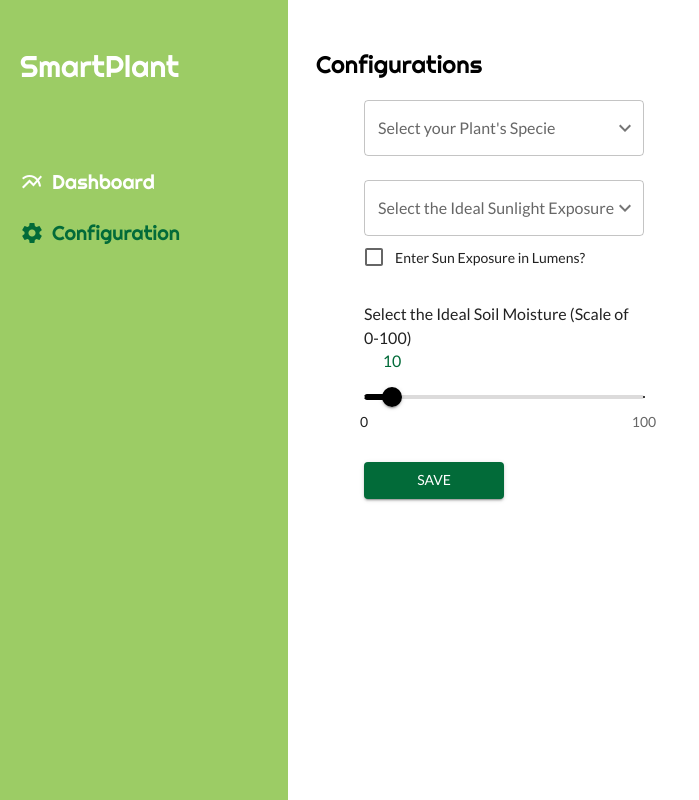
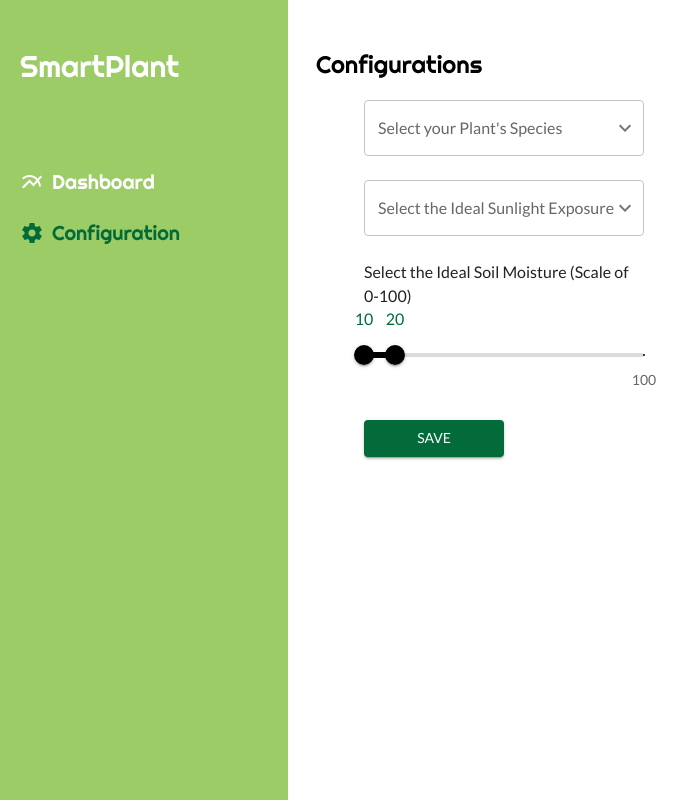
Before and after one commit to takosenpai2687/smartplant-web, a Next.js app: page /configuration in a window 1280 px wide. Shown: the whole page, without its empty margins (0-699 px from the left). Built offline with nearby package versions, Linux system fonts and the light colour scheme.

Commit message:
feat: updated the configurations form

```diff
--- a/src/app/configuration/page.tsx
+++ b/src/app/configuration/page.tsx
@@ -1,4 +1,6 @@
-import React from "react";
+"use client";
+
+import React, { useState } from "react";
 import {
     FormControl,
     FormControlLabel,
@@ -14,16 +16,14 @@ import * as yup from "yup";
 import { KeyboardArrowDown } from "@mui/icons-material";
 
 const validationSchema = yup.object().shape({
-    plant_specie: yup.string(),
+    plant_species: yup.string(),
     sunlight_exposure: yup.string(),
     //@ts-ignore
-    sunlight_exposure_lumens: yup.string().when("sunlight_exposure", {
-        is: "Other",
-        then: yup.string().required("Enter the Ideal Sun exposure"),
-    }),
-    soil_moisture: yup.number(),
-    //@ts-ignore
-    other_plant_specie: yup.string().when("plant_specie", {
+    // sunlight_exposure_lumens: yup.string().when("sunlight_exposure", {
+    //     is: "Other",
+    //     then: yup.string().required("Enter the Ideal Sun exposure"),
+    // }),
+    other_plant_species: yup.string().when("plant_specie", {
         is: "Other",
         then: yup.string().required("Enter your Plant's Specie"),
     }),
@@ -47,21 +47,81 @@ const SUNLIGHT_EXPOSURE_OPTIONS = [
     "Direct Sunlight",
 ];
 
+const minDistance = 10;
+
 const Configuration = () => {
+    const [value, setValue] = useState<number[]>([10, 20]);
+
+    const handleSliderChange = (
+        event: Event,
+        newValue: number | number[],
+        activeThumb: number
+    ) => {
+        if (!Array.isArray(newValue)) {
+            return;
+        }
+
+        if (newValue[1] - newValue[0] < minDistance) {
+            if (activeThumb === 0) {
+                const clamped = Math.min(newValue[0], 100 - minDistance);
+                setValue([clamped, clamped + minDistance]);
+            } else {
+                const clamped = Math.max(newValue[1], minDistance);
+                setValue([clamped - minDistance, clamped]);
+            }
+        } else {
+            setValue(newValue as number[]);
+        }
+    };
+
     return (
         <div>
             <h5 className="text-2xl font-righteous">Configurations</h5>
             <section className="px-12 py-5">
-                <form className="grid lg:grid-cols-3">
+                <Formik
+                    initialValues={{
+                        plant_species: "",
+                        sunlight_exposure: "",
+                        other_plant_species: "",
+                    }}
+                    validationSchema={validationSchema}
+                    onSubmit={(values) => {
+                        console.log(values);
+                    }}
+                >
+                    {({
+                        values,
+                        touched,
+                        errors,
+                        handleChange,
+                        handleBlur,
+                        handleSubmit,
+                        isSubmitting,
+                        setFieldValue,
+                        dirty,
+                        isValid,
+                    }) => (
+                        <form
+                            className="grid lg:grid-cols-3"
+                            onSubmit={handleSubmit}
+                        >
                             <div className="flex flex-col gap-6">
                                 <FormControl>
                                     <InputLabel id="plant-specie-label">
-                                Select your Plant&apos;s Specie
+                                        Select your Plant&apos;s Species
                                     </InputLabel>
                                     <Select
                                         IconComponent={KeyboardArrowDown}
                                         labelId="plant-specie-label"
                                         label="Select your Plant's Specie"
+                                        value={values.plant_species}
+                                        id="plant_species"
+                                        onChange={(e) =>
+                                            setFieldValue(
+                                                "plant_species",
+                                                e.target.value as string
+                                            )
+                                        }
                                     >
                                         {PLANT_SPECIES.map((name) => (
                                             <MenuItem
@@ -81,34 +141,50 @@ const Configuration = () => {
                                         <Select
                                             IconComponent={KeyboardArrowDown}
                                             labelId="sunlight-exposure-label"
+                                            id="sunlight_exposure"
                                             label="Select the Ideal Sunlight Exposure"
+                                            value={values.sunlight_exposure}
+                                            onChange={(e) =>
+                                                setFieldValue(
+                                                    "sunlight_exposure",
+                                                    e.target.value as string
+                                                )
+                                            }
                                         >
-                                    {SUNLIGHT_EXPOSURE_OPTIONS.map((option) => (
+                                            {SUNLIGHT_EXPOSURE_OPTIONS.map(
+                                                (option) => (
                                                     <MenuItem
                                                         value={option.toLowerCase()}
                                                         key={option.toLowerCase()}
                                                     >
                                                         {option}
                                                     </MenuItem>
-                                    ))}
+                                                )
+                                            )}
                                         </Select>
                                     </FormControl>
-                            <FormControlLabel
+                                    {/* <FormControlLabel
                                 control={<Checkbox />}
                                 label="Enter Sun Exposure in Lumens?"
                                 disableTypography
                                 sx={{ fontSize: 14 }}
-                            />
+                            /> */}
                                 </div>
                                 <div>
                                     <FormControl id="sunlight-exposure-label">
-                                Select the Ideal Soil Moisture (Scale of 0-100)
+                                        Select the Ideal Soil Moisture (Scale of
+                                        0-100)
                                     </FormControl>
                                     <Slider
-                                aria-label="Ideal Soil Moisture"
+                                        getAriaLabel={() =>
+                                            "Ideal Soil Moisture"
+                                        }
                                         defaultValue={10}
                                         step={10}
+                                        min={10}
                                         valueLabelDisplay="on"
+                                        value={value}
+                                        onChange={handleSliderChange}
                                         marks={[
                                             { value: 0, label: 0 },
                                             { value: 100, label: 100 },
@@ -127,16 +203,20 @@ const Configuration = () => {
                                                 fontSize: 16,
                                             },
                                         }}
+                                        disableSwap
                                     />
                                 </div>
                                 <Button
                                     variant="contained"
                                     sx={{ width: 140, fontWeigh: 500 }}
+                                    type="submit"
                                 >
                                     Save
                                 </Button>
                             </div>
                         </form>
+                    )}
+                </Formik>
             </section>
         </div>
     );
--- a/src/components/datacard/index.tsx
+++ b/src/components/datacard/index.tsx
@@ -49,7 +49,6 @@ const DataCard = ({
                 />
                 <CircularProgress
                     variant="determinate"
-                    disableShrink
                     sx={{
                         color,
                         position: "absolute",
```
Also changed, not shown: 1 other file (tests, documents, lock files or other folders). Lines whose indentation alone changed are shown as unchanged.
